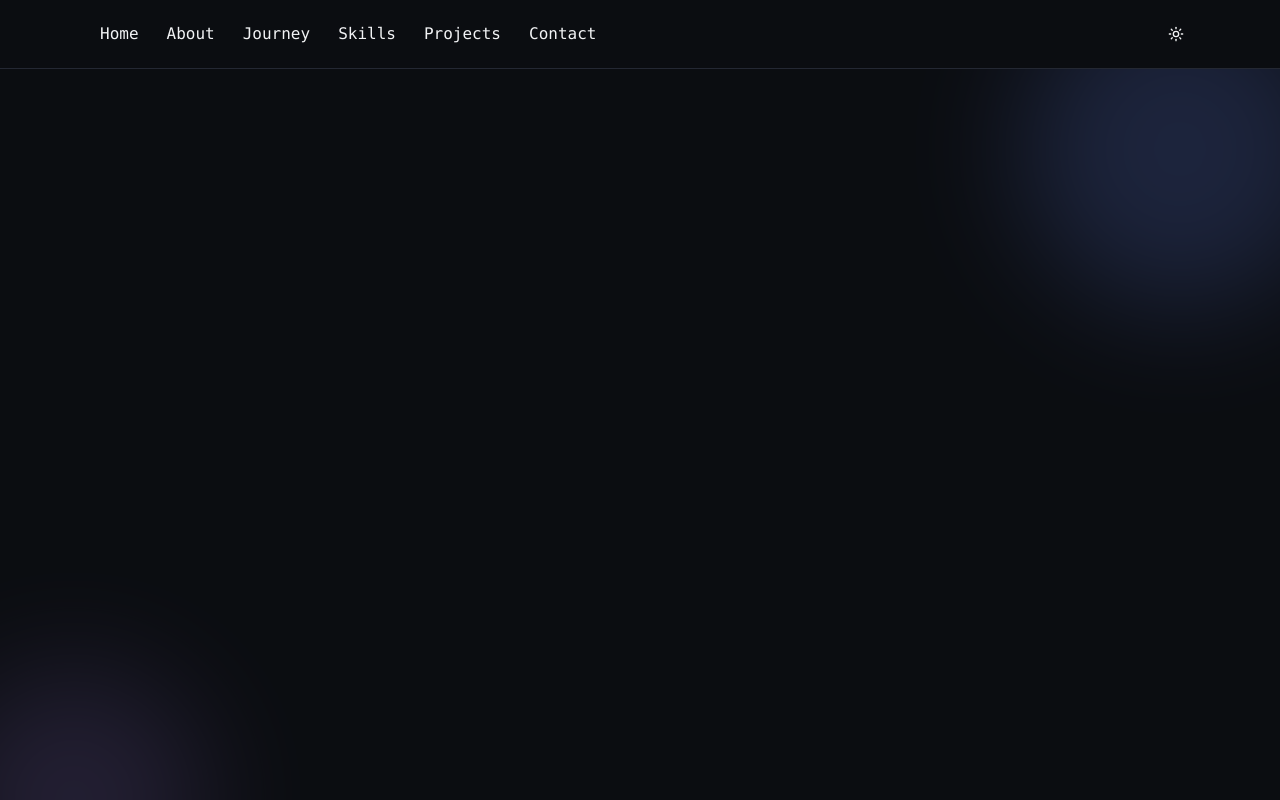
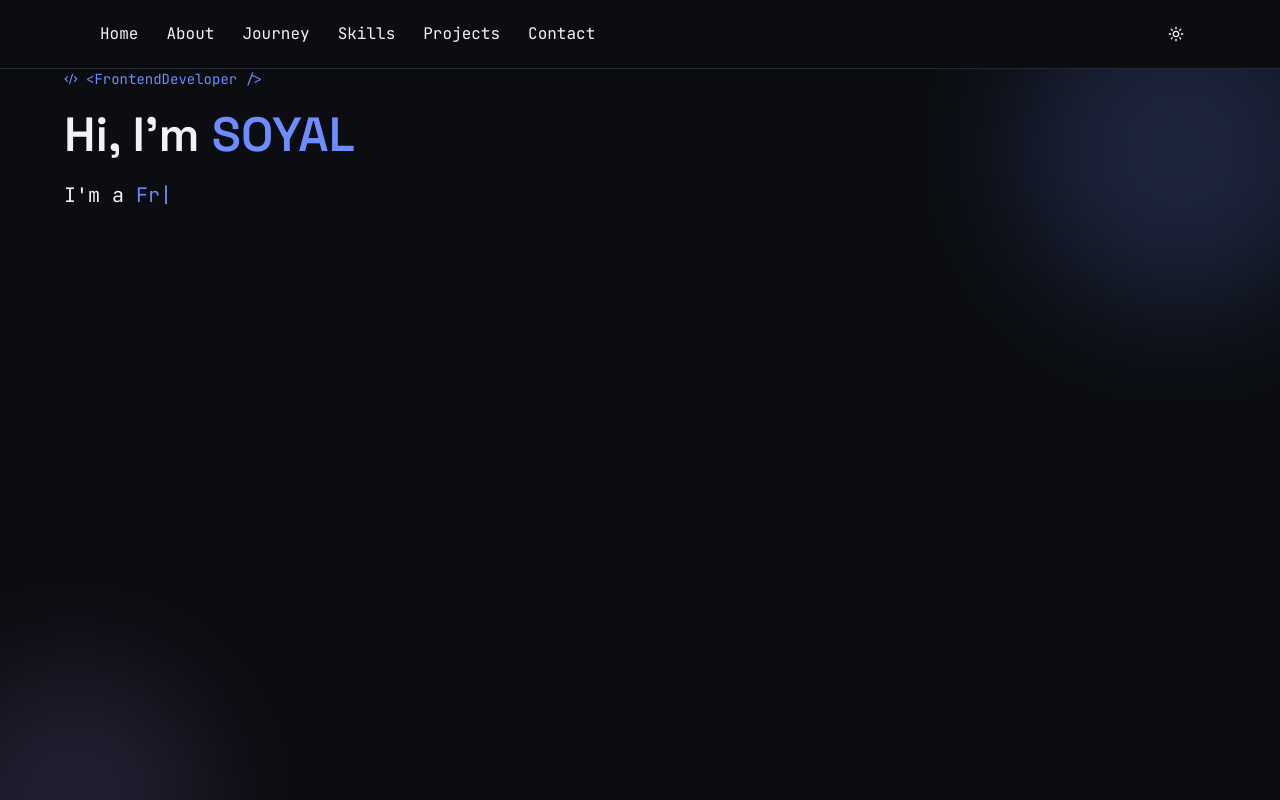
Before and after one commit to soyal379/My-Portfolio-App, a React (Vite) app: page / in a window 1280 px wide. Shown: the top 800 px of the page. Built offline with nearby package versions, Linux system fonts and the light colour scheme.

Commit message:
useTypewriter hook created and apply in home page

```diff
--- /dev/null
+++ b/src/costomHooks/useTypewriter.jsx
@@ -0,0 +1,57 @@
+import { useEffect, useRef, useState } from "react";
+
+function useTypewriter(
+  words,
+  { typeSpeed = 200, deleteSpeed = 80, pauseTime = 1500 } = {},
+) {
+  const [text, setText] = useState("");
+  const wordIndex = useRef(0);
+  const charIndex = useRef(0);
+  const isDeleting = useRef(false);
+
+  useEffect(() => {
+    if (!words || words.length === 0) return;
+
+    let timeoutId;
+    const currentWord = words[wordIndex.current % words.length];
+
+    const tick = () => {
+      if (!isDeleting.current) {
+        const nextIndex = charIndex.current + 1;
+        charIndex.current = nextIndex;
+        setText(currentWord.slice(0, nextIndex));
+
+        if (nextIndex >= currentWord.length) {
+          isDeleting.current = true;
+          timeoutId = setTimeout(tick, pauseTime);
+          return;
+        }
+
+        timeoutId = setTimeout(tick, typeSpeed);
+        return;
+      }
+
+      const nextIndex = charIndex.current - 1;
+      charIndex.current = nextIndex;
+      setText(currentWord.slice(0, nextIndex));
+
+      if (nextIndex <= 0) {
+        isDeleting.current = false;
+        charIndex.current = 0;
+        wordIndex.current = (wordIndex.current + 1) % words.length;
+        timeoutId = setTimeout(tick, typeSpeed);
+        return;
+      }
+
+      timeoutId = setTimeout(tick, deleteSpeed);
+    };
+
+    timeoutId = setTimeout(tick, typeSpeed);
+
+    return () => clearTimeout(timeoutId);
+  }, [words, typeSpeed, deleteSpeed, pauseTime]);
+
+  return text;
+}
+
+export default useTypewriter;
--- a/src/index.css
+++ b/src/index.css
@@ -1,9 +1,13 @@
+@import url('https://fonts.googleapis.com/css2?family=JetBrains+Mono:wght@400;500;600;700&family=Space+Grotesk:wght@500;600;700&display=swap');
 @import "tailwindcss";
 
 @custom-variant dark (&:where(.dark, .dark *));
 @custom-variant light (&:where(.light, .light *));
 
 @theme {
+  --font-display: "Space Grotesk", "Segoe UI", sans-serif;
+  --font-mono: "JetBrains Mono", "SFMono-Regular", monospace;
+
   --color-light-bg: #F6F7FA;
   --color-light-surface: #FFFFFF;
   --color-light-text: #14161B;
@@ -85,3 +89,21 @@ body {
 .orb-float {
   animation: float 8s ese-in-out infinite;
 }
+
+
+@keyframes blink {
+
+  0%,
+  50% {
+    opacity: 1;
+  }
+
+  51%,
+  100% {
+    opacity: 0;
+  }
+}
+
+.cursor-blink{
+  animation: blink 1s step-start infinite;
+}
--- a/src/pages/Home.jsx
+++ b/src/pages/Home.jsx
@@ -1,6 +1,20 @@
+import { Code2 } from "lucide-react";
 import useTheme from "../context/Theme";
+import useTypewriter from "../costomHooks/useTypewriter";
+
+const roles = [
+  "Frontend Developer",
+  "React Enthusiast",
+  "UI Craftsman",
+  "Problem Solver",
+];
 
 export default function Home({ id }) {
+  const typed = useTypewriter(roles, {
+    typeSpeed: 175,
+    deleteSpeed: 70,
+    pauseTime: 1700,
+  });
   const { themeMode } = useTheme();
   const orbOpacity = themeMode === "dark" ? 0.18 : 0.12;
   const orbOpacitySecondary = themeMode === "dark" ? 0.14 : 0.1;
@@ -21,6 +35,28 @@ export default function Home({ id }) {
           opacity: orbOpacitySecondary,
         }}
       ></div>
+
+      <div className="max-w-6xl mx-auto relative">
+        <p className="font-mono text-sm mb-4 flex items-center gap-2 dark:text-dark-accent light:text-light-accent">
+          <Code2 size={14} /> &lt;FrontendDeveloper /&gt;
+        </p>
+
+        <h1 className="font-display text-4xl md:text-5xl font-semibold leading-tight mb-4">
+          Hi, I'm{" "}
+          <span className="dark:text-dark-accent light:text-light-accent">
+            SOYAL
+          </span>
+        </h1>
+        <p className="font-mono text-lg md:text-xl mb-6 dark:text-dark-text light:text-light-text">
+          I'm a{" "}
+          <span className=" dark:text-dark-accent light:text-light-accent">
+            {typed}
+          </span>
+          <span className=".cursor-blink dark:text-dark-accent light:text-light-accent">
+            |
+          </span>
+        </p>
+      </div>
     </section>
   );
 }
```
